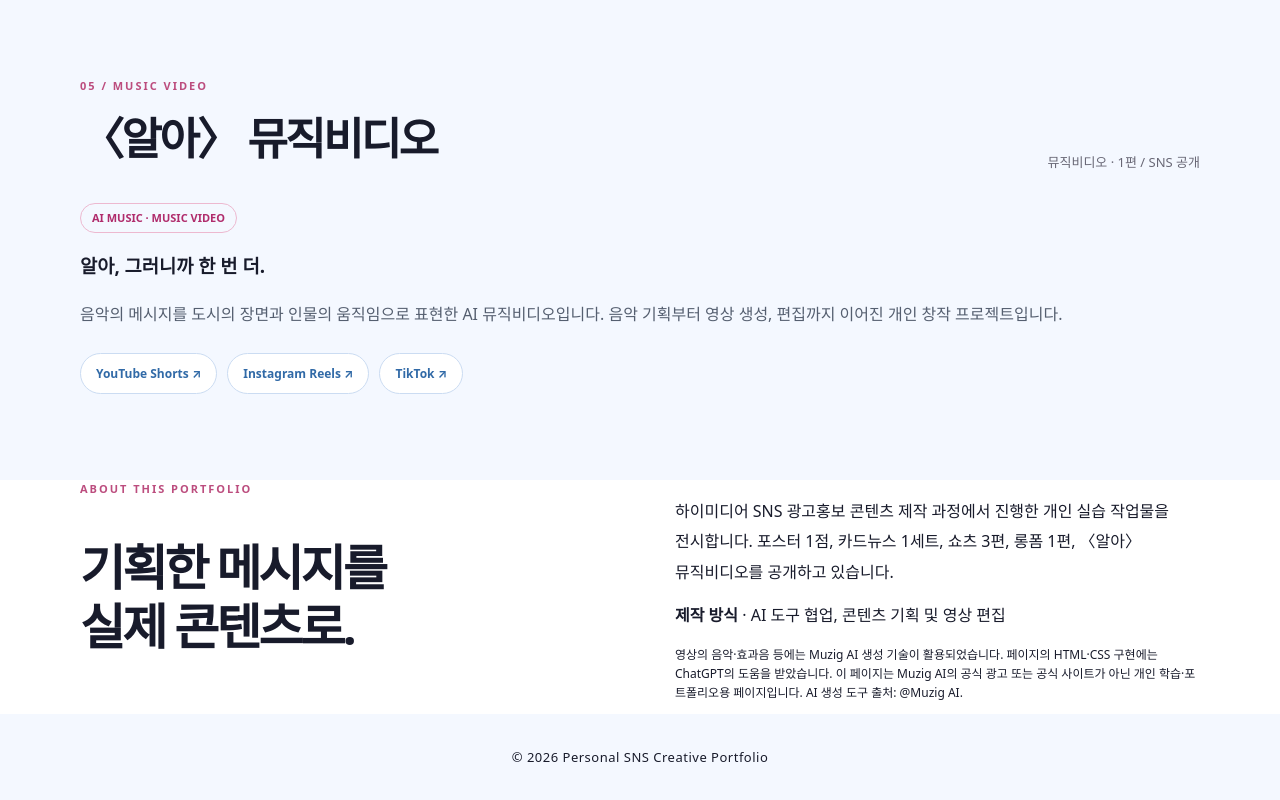
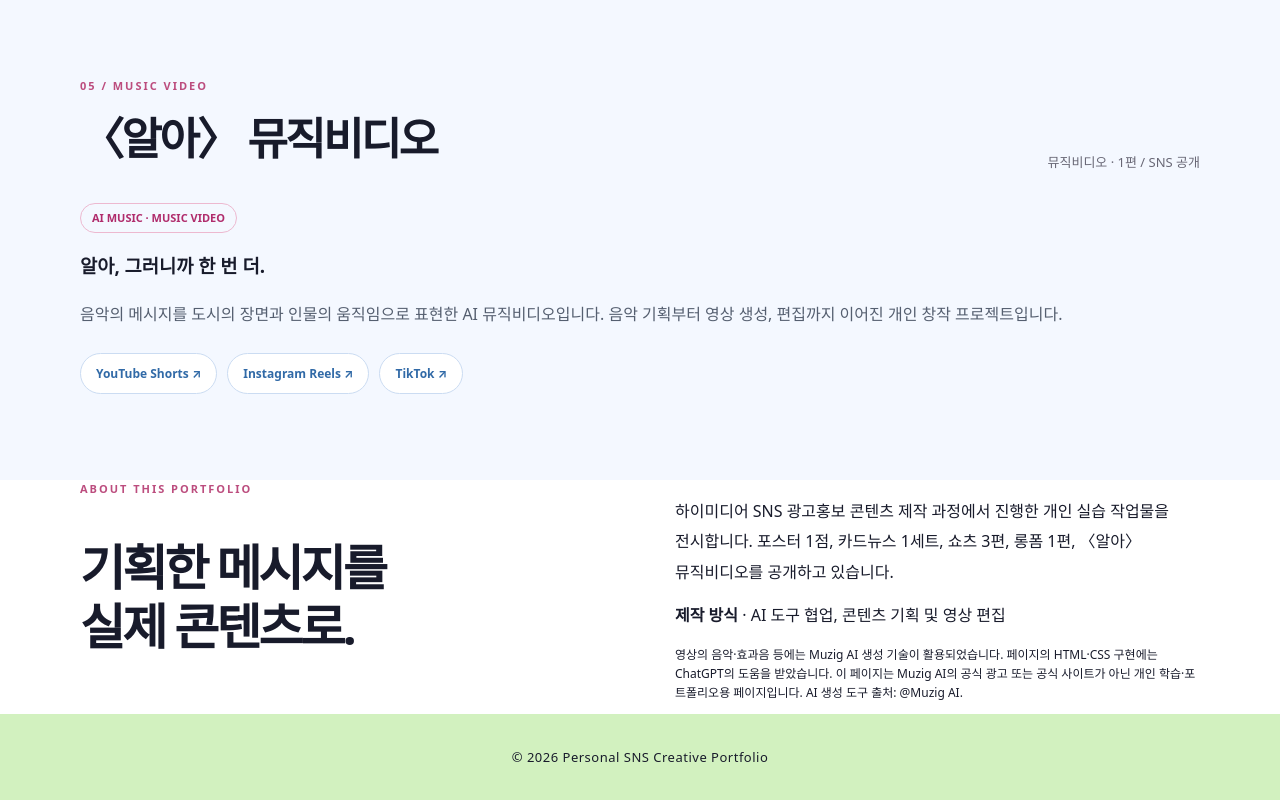
Before and after one commit to oneMiGrit/muzig-creative-7q26, a plain HTML site: page index.html in a window 1280 px wide. Shown: the part 4680-5480 px from the top of the page. Drawn offline with Linux system fonts and the light colour scheme.

Commit message:
푸터 배경바꾸자

```diff
--- a/index.html
+++ b/index.html
@@ -8,7 +8,7 @@
   font-size: 13px;
   line-height: 1.8;
   letter-spacing: 0.5px;
-  background: #f4f8ff;
+  background: #d2f1bf;
 }
 .footer a{text-decoration:none}.footer a:hover{text-decoration:none;color:#b32f70}.status{font-size:12px;color:#77707b;border-top:1px solid var(--line);padding-top:20px;margin-top:28px}@media(max-width:720px){.top-inner{min-height:64px;flex-wrap:wrap;padding:10px 0}.nav{width:100%;justify-content:space-between;flex-wrap:wrap}.nav{gap:10px;font-size:11px}.hero-inner{grid-template-columns:1fr;padding-top:48px;padding-bottom:55px}.hero-visual{max-width:250px}.section{padding:58px 0}.head{display:block}.poster-layout{grid-template-columns:1fr}.poster-layout img{max-width:320px}.video-item{grid-template-columns:38px 1fr;gap:14px}.video-item .count{font-size:19px}.video-item video{grid-column:2;max-width:250px}.video-item .video-text{grid-column:2}.about-inner{grid-template-columns:1fr;gap:14px}}@media(prefers-reduced-motion:reduce){html{scroll-behavior:auto}*,*:before,*:after{transition:none!important;animation:none!important}}
 .longform {
```
